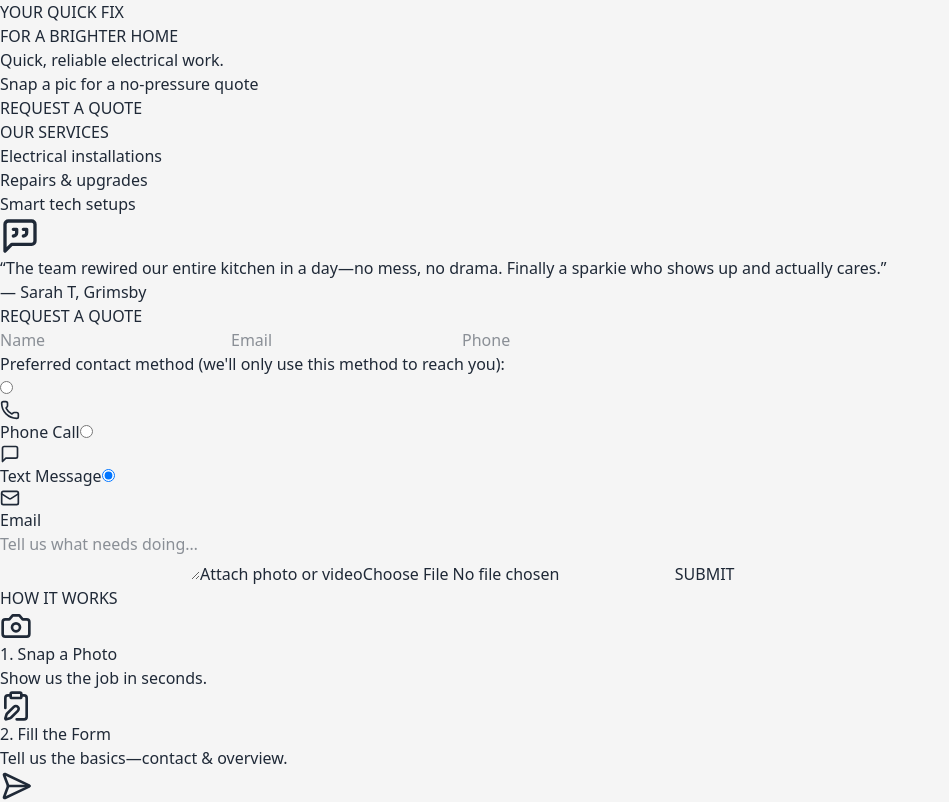
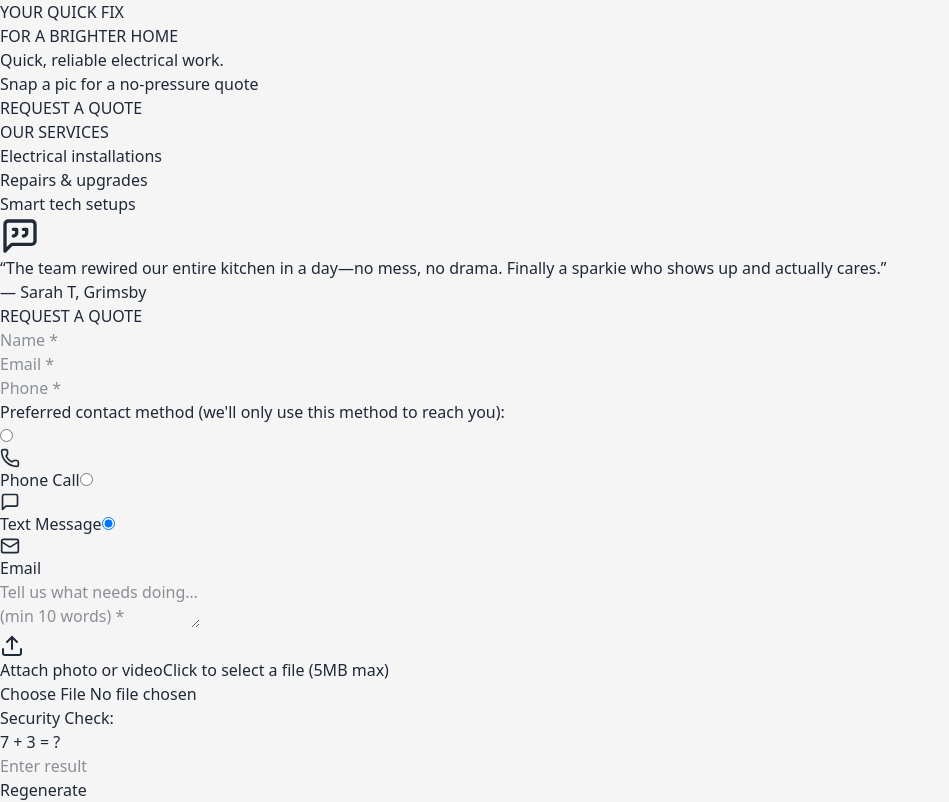
Before and after one commit to redhotchillipuppers/electricianad, a React (Vite) app: page / in a window 1280 px wide. Shown: the top 802 px of the page, without its empty margins (0-949 px from the left). Built offline with nearby package versions, Linux system fonts and the light colour scheme.

Commit message:
added requirements to form and basic captcha

```diff
--- a/src/components/howitworks/HowItWorks.tsx
+++ b/src/components/howitworks/HowItWorks.tsx
@@ -2,7 +2,7 @@ import React from "react";
 import {
   Camera,
   ClipboardEdit,
-  SendHorizonal,
+  SendHorizontal,
   CheckCircle2,
 } from "lucide-react";
 
@@ -14,7 +14,7 @@ const steps = [
     blurb: "Tell us the basics—contact & overview.",
   },
   {
-    icon: SendHorizonal,
+    icon: SendHorizontal,
     title: "We Send a Quote",
     blurb: "Clear price, zero obligation, usually < 2 hrs.",
   },
--- a/src/components/quoteform/quoteform.tsx
+++ b/src/components/quoteform/quoteform.tsx
@@ -1,11 +1,23 @@
-import React, { useState } from "react";
-import { Phone, MessageSquare, Mail } from "lucide-react";
+import React, { useState, useEffect } from "react";
+import { Phone, MessageSquare, Mail, Upload, Check, AlertCircle } from "lucide-react";
 
 // ↓— swap this with your real Firebase helper
 import submitQuote from "../../firebase/submitQuote";
 
 const QuoteForm = () => {
   const [sending, setSending] = useState(false);
+  const [error, setError] = useState<string | null>(null);
+  const [success, setSuccess] = useState(false);
+  const [captchaValue, setCaptchaValue] = useState("");
+  const [captchaAnswer, setCaptchaAnswer] = useState("");
+  const [captchaError, setCaptchaError] = useState(false);
+  const [formErrors, setFormErrors] = useState({
+    name: "",
+    email: "",
+    phone: "",
+    description: "",
+  });
+
   const [values, setValues] = useState({
     name: "",
     email: "",
@@ -15,27 +27,97 @@ const QuoteForm = () => {
     contactMethod: "email", // Default contact method
   });
 
+  // Generate a simple math captcha
+  const generateCaptcha = () => {
+    const num1 = Math.floor(Math.random() * 10);
+    const num2 = Math.floor(Math.random() * 10);
+    setCaptchaValue(`${num1} + ${num2}`);
+    setCaptchaAnswer((num1 + num2).toString());
+  };
+
+  // Generate captcha on component mount
+  useEffect(() => {
+    generateCaptcha();
+  }, []);
+
+  const validateField = (name: string, value: string) => {
+    let errorMessage = "";
+
+    switch (name) {
+      case "name":
+        if (!value.trim()) {
+          errorMessage = "Name is required";
+        }
+        break;
+      case "email":
+        if (!value.trim()) {
+          errorMessage = "Email is required";
+        } else if (!/^\S+@\S+\.\S+$/.test(value)) {
+          errorMessage = "Please enter a valid email address";
+        }
+        break;
+      case "phone":
+        if (!value.trim()) {
+          errorMessage = "Phone number is required";
+        } else if (!/^[0-9+\-() ]{6,20}$/.test(value)) {
+          errorMessage = "Please enter a valid phone number";
+        }
+        break;
+      case "description":
+        if (!value.trim()) {
+          errorMessage = "Description is required";
+        } else if (value.trim().split(/\s+/).length < 10) {
+          errorMessage = "Please provide at least 10 words, be as detailed as possible";
+        }
+        break;
+      default:
+        break;
+    }
+
+    return errorMessage;
+  };
+
   const handleChange = (
     e: React.ChangeEvent<HTMLInputElement | HTMLTextAreaElement>
   ) => {
     const { name, value } = e.target;
     setValues((prev) => ({ ...prev, [name]: value }));
+
+    // Clear the error when user starts typing
+    if (formErrors[name as keyof typeof formErrors]) {
+      setFormErrors(prev => ({ ...prev, [name]: "" }));
+    }
+  };
+
+  const handleBlur = (
+    e: React.FocusEvent<HTMLInputElement | HTMLTextAreaElement>
+  ) => {
+    const { name, value } = e.target;
+    const errorMessage = validateField(name, value);
+    setFormErrors(prev => ({ ...prev, [name]: errorMessage }));
   };
 
   const handleFile = (e: React.ChangeEvent<HTMLInputElement>) => {
-    setValues((prev) => ({ ...prev, file: e.target.files?.[0] ?? null }));
+    const file = e.target.files?.[0] ?? null;
+    if (file) {
+      // Check file size (limit to 5MB)
+      if (file.size > 5 * 1024 * 1024) {
+        setError("File too large. Please select a file under 5MB.");
+        return;
+      }
+      // Reset error if it was related to file
+      if (error && error.includes("file")) {
+        setError(null);
+      }
+    }
+    setValues((prev) => ({ ...prev, file }));
   };
 
   const handleContactMethodChange = (method: string) => {
     setValues((prev) => ({ ...prev, contactMethod: method }));
   };
 
-  const handleSubmit = async (e: React.FormEvent) => {
-    e.preventDefault();
-    setSending(true);
-    try {
-      await submitQuote(values); // 🔗 your existing Firebase call
-      alert("Thanks! We'll get back to you ASAP.");
+  const resetForm = () => {
     setValues({
       name: "",
       email: "",
@@ -44,9 +126,57 @@ const QuoteForm = () => {
       file: null,
       contactMethod: "email",
     });
+    setCaptchaError(false);
+    setFormErrors({
+      name: "",
+      email: "",
+      phone: "",
+      description: "",
+    });
+    generateCaptcha(); // Generate a new captcha after form reset
+  };
+
+  const validateForm = () => {
+    const errors = {
+      name: validateField("name", values.name),
+      email: validateField("email", values.email),
+      phone: validateField("phone", values.phone),
+      description: validateField("description", values.description),
+    };
+
+    setFormErrors(errors);
+
+    // Check if any errors exist
+    return !Object.values(errors).some(error => error);
+  };
+
+  const handleSubmit = async (e: React.FormEvent) => {
+    e.preventDefault();
+    setError(null);
+
+    // Validate the captcha
+    if (captchaAnswer !== e.currentTarget.querySelector<HTMLInputElement>('input[name="captcha"]')?.value) {
+      setCaptchaError(true);
+      return;
+    } else {
+      setCaptchaError(false);
+    }
+
+    // Validate all fields
+    if (!validateForm()) {
+      return;
+    }
+
+    setSending(true);
+    setSuccess(false);
+
+    try {
+      await submitQuote(values); // 🔗 your existing Firebase call
+      setSuccess(true);
+      resetForm();
     } catch (err) {
-      console.error(err);
-      alert("Whoops—something went wrong. Try again?");
+      console.error("Form submission error:", err);
+      setError(err instanceof Error ? err.message : "Something went wrong. Please try again.");
     } finally {
       setSending(false);
     }
@@ -59,38 +189,73 @@ const QuoteForm = () => {
           REQUEST A QUOTE
         </h2>
 
+        {success && (
+          <div role="alert" aria-live="assertive" className="mb-6 p-4 bg-green-50 border border-green-200 rounded-md flex items-center gap-3">
+            <Check size={20} className="text-green-600" />
+            <span className="text-green-800 font-medium">
+              Thanks! We'll get back to you ASAP.
+            </span>
+          </div>
+        )}
+
+        {error && (
+          <div role="alert" aria-live="assertive" className="mb-6 p-4 bg-red-50 border border-red-200 rounded-md flex items-center gap-3">
+            <AlertCircle size={20} className="text-red-600" />
+            <span className="text-red-800">{error}</span>
+          </div>
+        )}
+
         <form
           onSubmit={handleSubmit}
           className="grid md:grid-cols-2 gap-6 text-base"
         >
+          <div>
             <input
-            className="border border-neutral-300 rounded-md px-4 py-3 outline-sky-500"
+              className={`border ${formErrors.name ? "border-red-500" : "border-neutral-300"} rounded-md px-4 py-3 outline-sky-500 w-full`}
               type="text"
               name="name"
-            placeholder="Name"
+              placeholder="Name *"
               value={values.name}
               required
               onChange={handleChange}
+              onBlur={handleBlur}
             />
+            {formErrors.name && (
+              <p className="text-red-500 text-sm mt-1">{formErrors.name}</p>
+            )}
+          </div>
 
+          <div>
             <input
-            className="border border-neutral-300 rounded-md px-4 py-3 outline-sky-500"
+              className={`border ${formErrors.email ? "border-red-500" : "border-neutral-300"} rounded-md px-4 py-3 outline-sky-500 w-full`}
               type="email"
               name="email"
-            placeholder="Email"
+              placeholder="Email *"
               value={values.email}
               required
               onChange={handleChange}
+              onBlur={handleBlur}
             />
+            {formErrors.email && (
+              <p className="text-red-500 text-sm mt-1">{formErrors.email}</p>
+            )}
+          </div>
 
+          <div>
             <input
-            className="border border-neutral-300 rounded-md px-4 py-3 outline-sky-500"
+              className={`border ${formErrors.phone ? "border-red-500" : "border-neutral-300"} rounded-md px-4 py-3 outline-sky-500 w-full`}
               type="tel"
               name="phone"
-            placeholder="Phone"
+              placeholder="Phone *"
               value={values.phone}
+              required
               onChange={handleChange}
+              onBlur={handleBlur}
             />
+            {formErrors.phone && (
+              <p className="text-red-500 text-sm mt-1">{formErrors.phone}</p>
+            )}
+          </div>
 
           {/* Contact Method Selection */}
           <div className="md:col-span-2">
@@ -158,19 +323,43 @@ const QuoteForm = () => {
           </div>
 
           {/* Description - spans 2 columns on desktop */}
+          <div className="md:col-span-2">
             <textarea
-            className="md:col-span-2 h-32 border border-neutral-300 rounded-md px-4 py-3 outline-sky-500 resize-none"
+              className={`w-full h-32 border ${formErrors.description ? "border-red-500" : "border-neutral-300"} rounded-md px-4 py-3 outline-sky-500 resize-none`}
               name="description"
-            placeholder="Tell us what needs doing…"
+              placeholder="Tell us what needs doing… (min 10 words) *"
               value={values.description}
+              required
               onChange={handleChange}
+              onBlur={handleBlur}
             />
+            {formErrors.description && (
+              <p className="text-red-500 text-sm mt-1">{formErrors.description}</p>
+            )}
+          </div>
 
-          {/* file uploader */}
-          <label className="md:col-span-2 flex flex-col items-center justify-center border-2 border-dashed border-neutral-300 rounded-md py-6 cursor-pointer hover:border-sky-500 transition">
-            <span className="text-sm text-neutral-600">
-              {values.file ? values.file.name : "Attach photo or video"}
+          {/* File uploader with improved UX */}
+          <label className={`md:col-span-2 flex flex-col items-center justify-center border-2 border-dashed rounded-md py-6 cursor-pointer transition ${
+            values.file ? "border-green-500 bg-green-50" : "border-neutral-300 hover:border-sky-500"
+          }`}>
+            <div className="flex flex-col items-center">
+              {values.file ? (
+                <>
+                  <Check size={24} className="text-green-600 mb-2" />
+                  <span className="text-green-700 font-medium">File selected</span>
+                  <span className="text-sm text-neutral-700 mt-1">{values.file.name}</span>
+                  <span className="text-xs text-neutral-500 mt-1">
+                    {(values.file.size / 1024 / 1024).toFixed(2)} MB
                   </span>
+                </>
+              ) : (
+                <>
+                  <Upload size={24} className="text-neutral-500 mb-2" />
+                  <span className="text-neutral-700 font-medium">Attach photo or video</span>
+                  <span className="text-xs text-neutral-500 mt-1">Click to select a file (5MB max)</span>
+                </>
+              )}
+            </div>
             <input
               type="file"
               accept="image/*,video/*"
@@ -179,12 +368,54 @@ const QuoteForm = () => {
             />
           </label>
 
+          {/* Simple Captcha */}
+          <div className="md:col-span-2">
+            <div className="border border-neutral-300 rounded-md p-4 bg-neutral-50">
+              <p className="font-medium mb-2">Security Check:</p>
+              <div className="flex items-center gap-4 flex-wrap">
+                <div className="bg-white border border-neutral-300 p-3 rounded font-mono text-lg">
+                  {captchaValue} = ?
+                </div>
+                <div className="flex-grow max-w-xs">
+                  <input
+                    type="text"
+                    name="captcha"
+                    placeholder="Enter result"
+                    required
+                    className={`border ${captchaError ? 'border-red-500' : 'border-neutral-300'} rounded-md px-4 py-2 w-full outline-sky-500`}
+                    onChange={() => captchaError && setCaptchaError(false)}
+                  />
+                  {captchaError && (
+                    <p className="text-red-500 text-sm mt-1">Incorrect answer, please try again</p>
+                  )}
+                </div>
+                <button
+                  type="button"
+                  onClick={generateCaptcha}
+                  className="text-sky-600 hover:text-sky-800 text-sm underline"
+                >
+                  Regenerate
+                </button>
+              </div>
+            </div>
+          </div>
+
           <button
             type="submit"
             disabled={sending}
-            className="md:col-span-2 bg-sky-600 hover:bg-sky-700 text-white font-semibold py-3 rounded-md transition disabled:opacity-50"
+            className="md:col-span-2 bg-sky-600 hover:bg-sky-700 text-white font-semibold py-3 rounded-md transition disabled:opacity-50 flex items-center justify-center"
           >
-            {sending ? "Submitting…" : "SUBMIT"}
+            {sending ? (
+              <>
+                <svg className="animate-spin -ml-1 mr-3 h-5 w-5 text-white" xmlns="http://www.w3.org/2000/svg" fill="none" viewBox="0 0 24 24">
+                  <circle className="opacity-25" cx="12" cy="12" r="10" stroke="currentColor" strokeWidth="4"></circle>
+                  <path className="opacity-75" fill="currentColor" d="M4 12a8 8 0 018-8V0C5.373 0 0 5.373 0 12h4zm2 5.291A7.962 7.962 0 014 12H0c0 3.042 1.135 5.824 3 7.938l3-2.647z"></path>
+                </svg>
+                Submitting...
+              </>
+            ) : (
+              "SUBMIT"
+            )}
           </button>
         </form>
       </div>
```
Also changed, not shown: src/firebase/submitQuote.ts (+20 -3 lines). Lines whose indentation alone changed are shown as unchanged.
